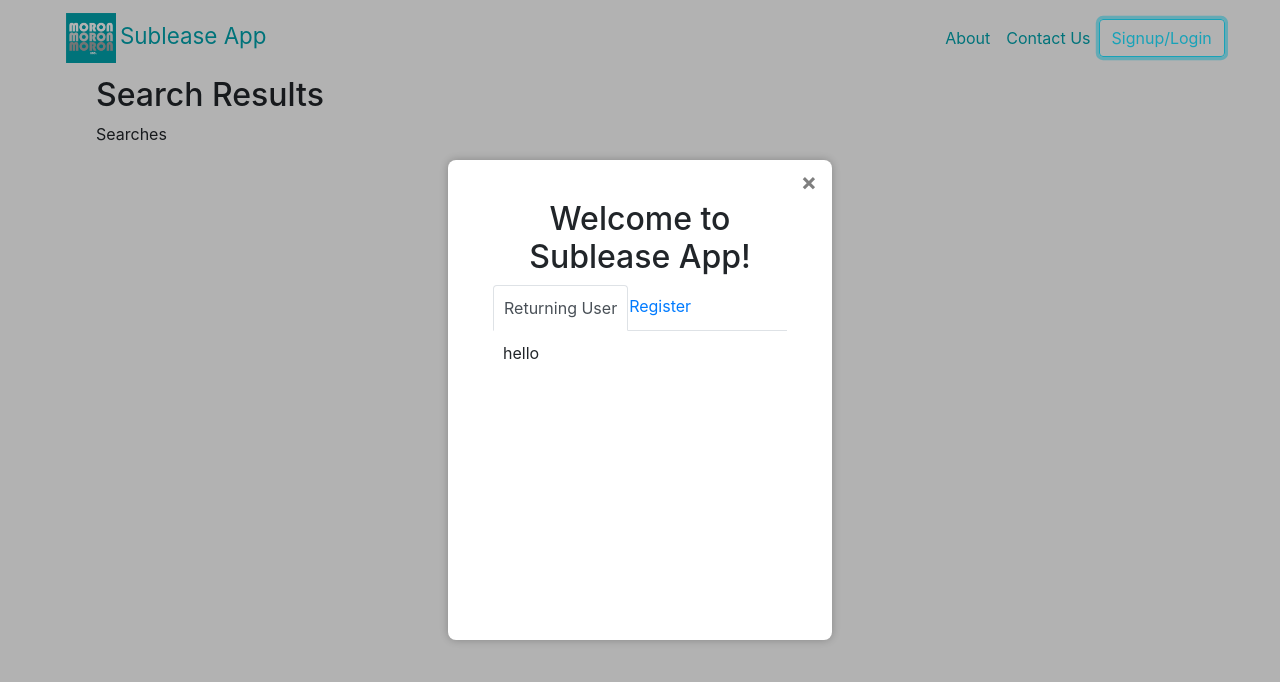
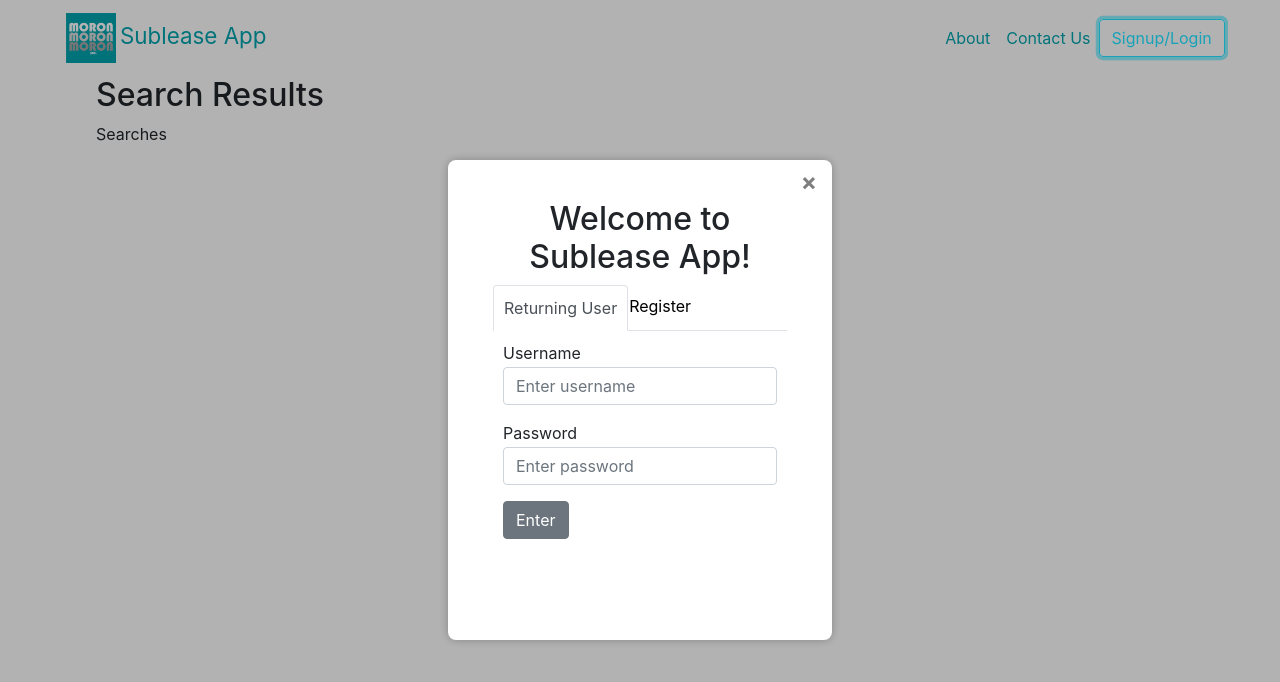
Before and after one commit to Moron-Inc/Sublease-App, a React (Create React App) app: page /pages/SearchResults in a window 1280 px wide. Both pictures are taken after a click on the button "Signup/Login". Shown: the top 682 px of the page. Built offline with nearby package versions, Linux system fonts and the light colour scheme.

Commit message:
tab link style; text fields in modal

```diff
--- a/src/App.css
+++ b/src/App.css
@@ -125,9 +125,14 @@ Form span{
   padding: 10px;
 }
 
-.navbar-nav .nav-link {
-  padding-right: 10px;
-  padding-left: 10px;
+.nav-link{
+  color: black;
+}
+.nav-link:hover{
+  color:#00A5AF;
+}
+.nav-tabs, .nav-tabs:hover, .nav-tabs:focus {
+  color: white;
 }
 
 
--- a/src/components/Login.js
+++ b/src/components/Login.js
@@ -1,5 +1,5 @@
 import React, { useRef } from 'react';
-import { Row, Col, ButtonGroup, Button, Tabs, Tab } from 'react-bootstrap';
+import { Form, FormControl, Row, Col, ButtonGroup, Button, Tabs, Tab } from 'react-bootstrap';
 import ReactDOM from "react-dom";
 import Modal from "../components/Modal";
 
@@ -12,18 +12,51 @@ export const Login = (props) => {
   };
 
   return(
+
+    /*a lot of redundant code, try to make it cleaner*/
     <ButtonGroup>
         <Button variant="outline-info" onClick={openModal}>Signup/Login</Button>
         <Modal ref={modalRef}>
             <button type="button" class="close" aria-label="Close" onClick={() => modalRef.current.close()}>&times;</button>
             <div style={{padding: "30px"}}>
               <h2 style={{textAlign: "center"}}>Welcome to Sublease App!</h2>
-              <Tabs defaultActiveKey="returningUser" style={{ flexDirection: "row"}}>
+              <Tabs defaultActiveKey="returningUser" style={{flexDirection: "row"}}>
                 <Tab eventKey="returningUser" title="Returning User" style={{padding: "10px"}}>
-                  <p>hello</p>
+
+                  <Form>
+                    <p style={{marginBottom: "2px"}}>Username</p>
+                    <FormControl type="text" placeholder="Enter username" className="" style={{marginBottom: "1rem"}}/>
+                    <p style={{marginBottom: "2px"}}>Password</p>
+                    <FormControl type="text" placeholder="Enter password" className="" style={{marginBottom: "1rem"}}/>
+                    <Button variant="secondary" style={{minWidth: "fit-content"}}>Enter</Button>
+                  </Form>
+
                 </Tab>
                 <Tab eventKey="registerUser" title="Register" style={{padding: "10px"}}>
-                  <p>goodbye</p>
+
+                  <Form>
+                    <p style={{marginBottom: "2px"}}>First Name</p>
+                    <FormControl type="text" placeholder="Enter first name" className="" style={{marginBottom: "1rem"}}/>
+                    <p style={{marginBottom: "2px"}}>Last Name</p>
+                    <FormControl type="text" placeholder="Enter last name" className="" style={{marginBottom: "1rem"}}/>
+                    <p style={{marginBottom: "2px"}}>Username</p>
+                    <FormControl type="text" placeholder="Enter username" className="" style={{marginBottom: "1rem"}}/>
+                    <p style={{marginBottom: "2px"}}>Password</p>
+                    <FormControl type="text" placeholder="Enter password" className="" style={{marginBottom: "1rem"}}/>
+                    <p style={{marginBottom: "2px"}}>Confirm Password</p>
+                    <FormControl type="text" placeholder="Enter password" className="" style={{marginBottom: "1rem"}}/>
+                    <p style={{marginBottom: "2px"}}>Email</p>
+                    <FormControl type="text" placeholder="Enter email" className="" style={{marginBottom: "1rem"}}/>
+                    <p style={{marginBottom: "2px"}}>Confirm Email</p>
+                    <FormControl type="text" placeholder="Enter email" className="" style={{marginBottom: "1rem"}}/>
+
+                    <Form.Group controlId="formBasicCheckbox">
+                      <Form.Check type="checkbox" label="I agree to the Terms of Use" />
+                    </Form.Group>
+
+                    <Button variant="secondary" style={{minWidth: "fit-content"}}>Submit</Button>
+                  </Form>
+
                 </Tab>
               </Tabs>
             </div>
```
